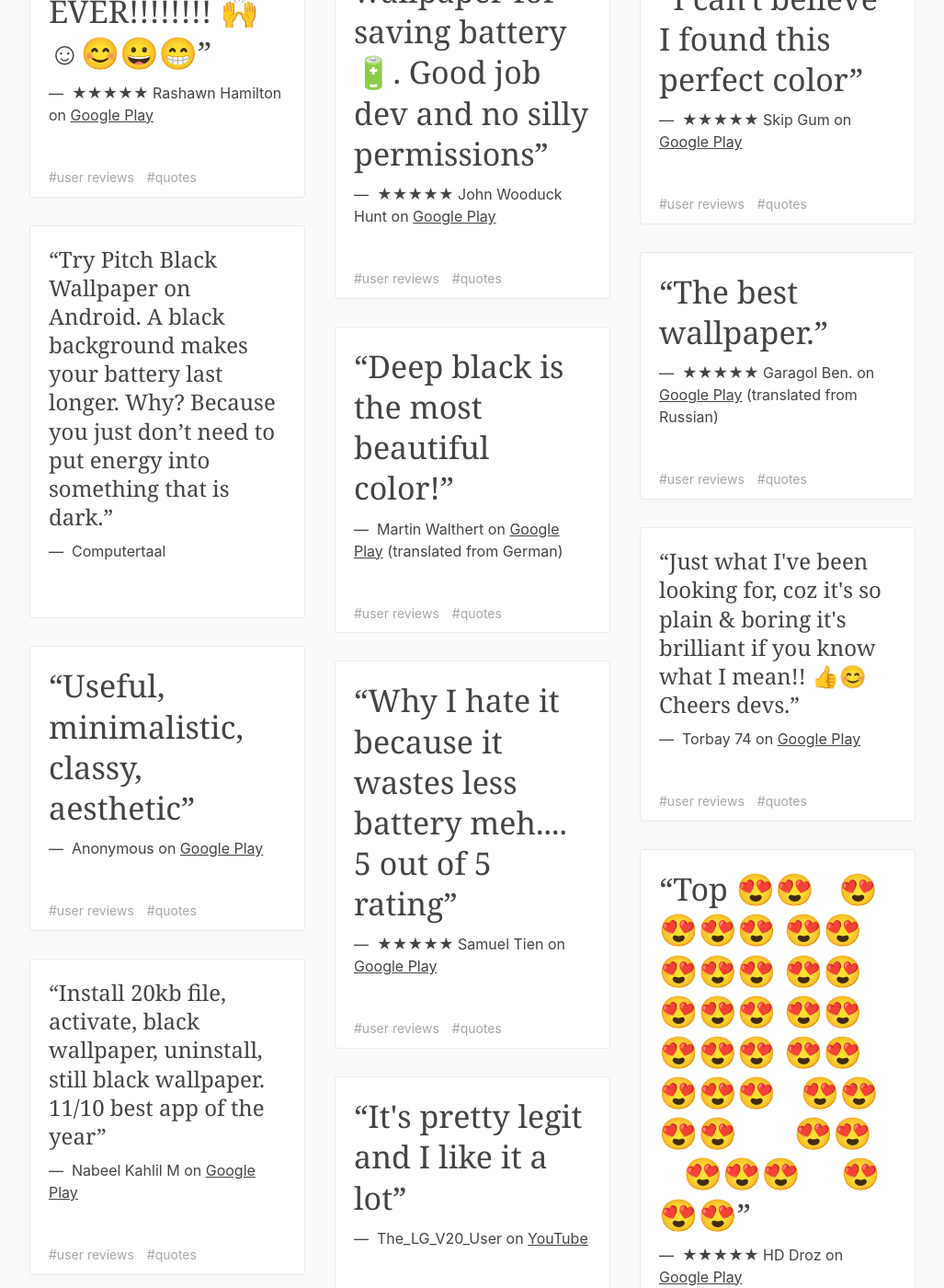
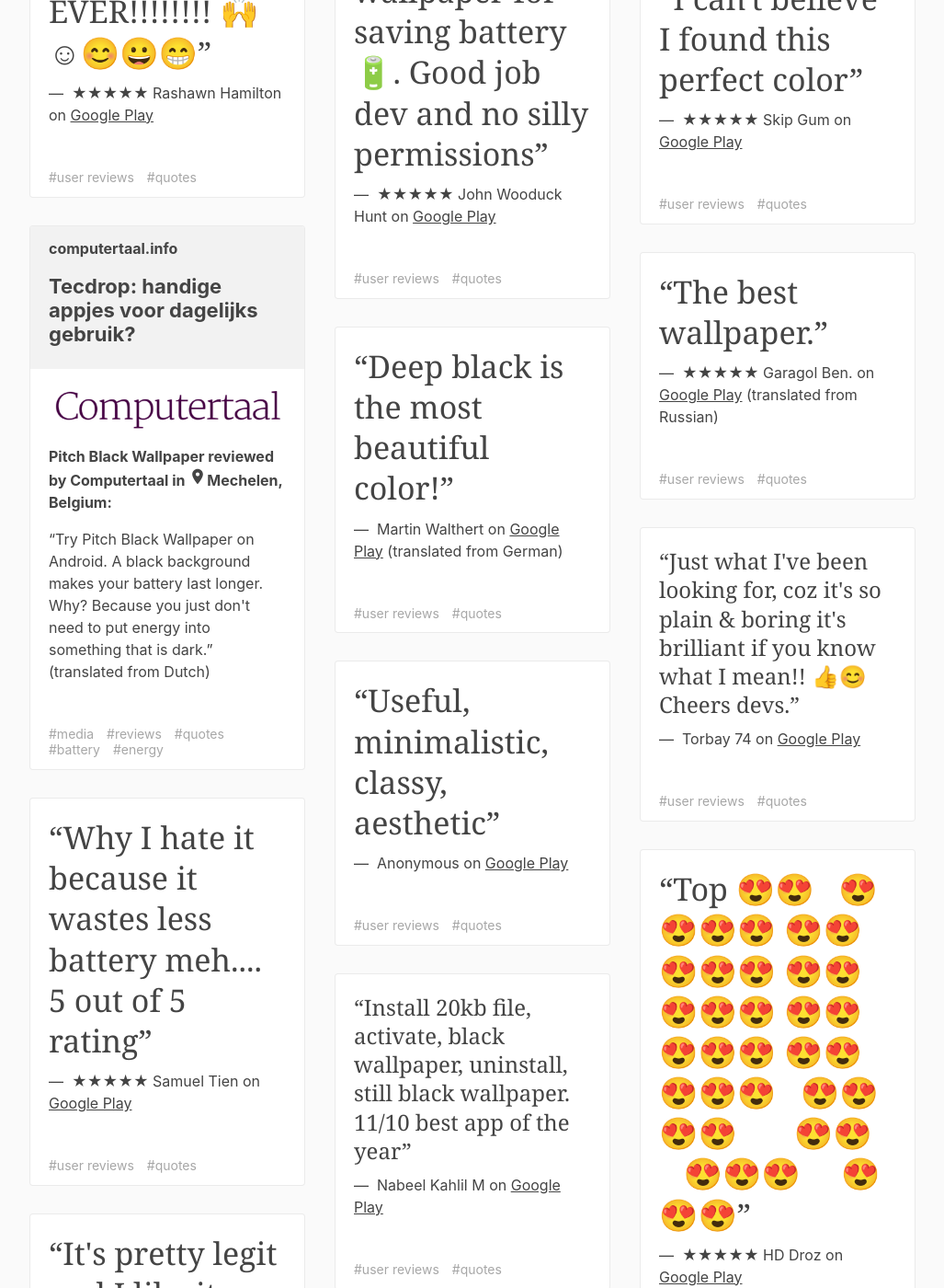
Before and after one commit to tecdrop/log.pitchblackwallpaper, a Jekyll site: the page built from index.html, in a window 1280 px wide and 1400 px high, scrolled down 22884 px. Shown: the whole window at 92% size, without its empty margins (126-1153 px from the left). Built offline with Jekyll 4.4.1, drawn with Linux system fonts in a browser that asks for light colours.

Commit message:
Improve existing reviews

```diff
--- a/_data/apps/pitchblackwallpaper/reviews.yml
+++ b/_data/apps/pitchblackwallpaper/reviews.yml
@@ -34,10 +34,15 @@
   date: 2016-11-18
   tags: [media, reviews, quotes, simple, minimalist, aesthetics]
 
-- quote: Try Pitch Black Wallpaper on Android. A black background makes your battery last longer. Why? Because you just don’t need to put energy into something that is dark.
-  cite: Computertaal
-  url: http://computertaal.info/2015/09/07/tecdrop-handige-appjes-voor-dagelijks-gebruik/
+- content: >
+    <p class="text-center"><img class="img-fluid" src="/assets/images/third/recognition/c/computertaal/computertaal.png" alt="Computertaal"></p>
+    <p><b>Pitch Black Wallpaper reviewed by Computertaal in <span class="tlog-location">Mechelen, Belgium</span>:</b></p>
+    <p><q>Try Pitch Black Wallpaper on Android. A black background makes your battery last longer. Why? Because you just don't need to put energy into something that is dark.</q> (translated from Dutch)</p>
+  url: https://computertaal.info/2015/09/07/tecdrop-handige-appjes-voor-dagelijks-gebruik/
+  domain: computertaal.info
+  title: "Tecdrop: handige appjes voor dagelijks gebruik?"
   date: 2015-09-07
+  tags: [media, reviews, quotes, battery, energy]
 
 - quote: A great app that you'll have no trouble using, and will definitely help with your device performance and battery drain. Don't think about it - try it out!
   cite: Download3K
```
Also changed, not shown: assets/images/third/recognition/c/computertaal/computertaal.png (added).
